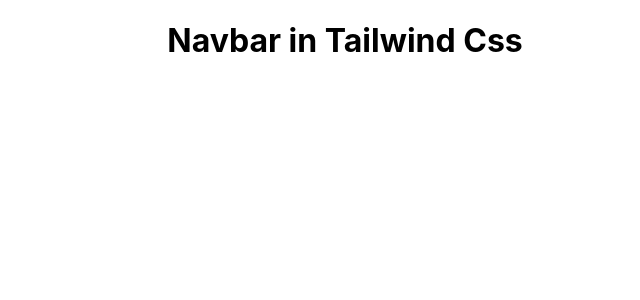
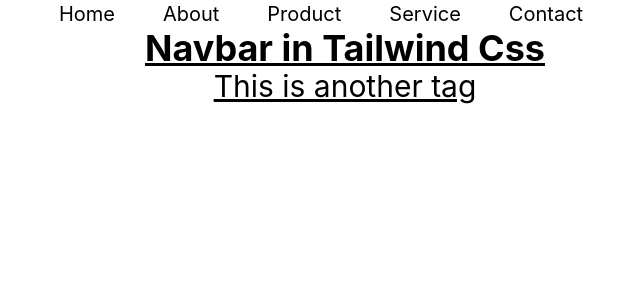
Before and after one commit to Sharif-Miah/tailwind-project-added, a React (Create React App) app: page /contact in a window 1280 px wide. Shown: the top 300 px of the page, without its empty margins (295-935 px from the left). Built offline with nearby package versions, Linux system fonts and the light colour scheme.

Commit message:
nav bar menu added

```diff
--- a/package.json
+++ b/package.json
@@ -34,5 +34,10 @@
       "last 1 firefox version",
       "last 1 safari version"
     ]
+  },
+  "devDependencies": {
+    "autoprefixer": "^10.4.12",
+    "postcss": "^8.4.17",
+    "tailwindcss": "^3.1.8"
   }
 }
--- /dev/null
+++ b/postcss.config.js
@@ -0,0 +1,6 @@
+module.exports = {
+  plugins: {
+    tailwindcss: {},
+    autoprefixer: {},
+  },
+}
--- /dev/null
+++ b/src/component/Links/Links.jsx
@@ -0,0 +1,13 @@
+import React from 'react';
+
+const Links = ({ route }) => {
+
+    const { name } = route;
+    return (
+        <div>
+            <li className='list-none mr-12 text-xl'><a href={route.path}>{name}</a></li>
+        </div>
+    );
+};
+
+export default Links;
--- a/src/component/Navbar/Navbar.jsx
+++ b/src/component/Navbar/Navbar.jsx
@@ -1,9 +1,23 @@
 import React from 'react';
+import Links from '../Links/Links';
 
 const Navbar = () => {
+    const routes = [
+        { id: 1, name: 'Home', path: '/home' },
+        { id: 2, name: 'About', path: '/about' },
+        { id: 3, name: 'Product', path: '/product' },
+        { id: 4, name: 'Service', path: '/services' },
+        { id: 5, name: 'Contact', path: '/contact' },
+    ]
     return (
         <div>
-            <h1>Navbar in Tailwind Css</h1>
+            <div className='md:flex justify-center'>
+                {
+                    routes.map(route => <Links key={route.id} route={route} />)
+                }
+            </div>
+            <h1 className='text-4xl font-bold underline '>Navbar in Tailwind Css</h1>
+            <h1 className='text-3xl underline'>This is another tag</h1>
         </div>
     );
 };
--- a/src/index.css
+++ b/src/index.css
@@ -1,3 +1,7 @@
+@tailwind base;
+@tailwind components;
+@tailwind utilities;
+
 body {
   margin: 0;
   font-family: -apple-system, BlinkMacSystemFont, 'Segoe UI', 'Roboto', 'Oxygen',
--- /dev/null
+++ b/tailwind.config.js
@@ -0,0 +1,10 @@
+/** @type {import('tailwindcss').Config} */
+module.exports = {
+  content: [
+    "./src/**/*.{js,jsx,ts,tsx}",
+  ],
+  theme: {
+    extend: {},
+  },
+  plugins: [],
+}
```
Also changed, not shown: src/component/Links/Links.css (added), 1 other file (tests, documents, lock files or other folders).
